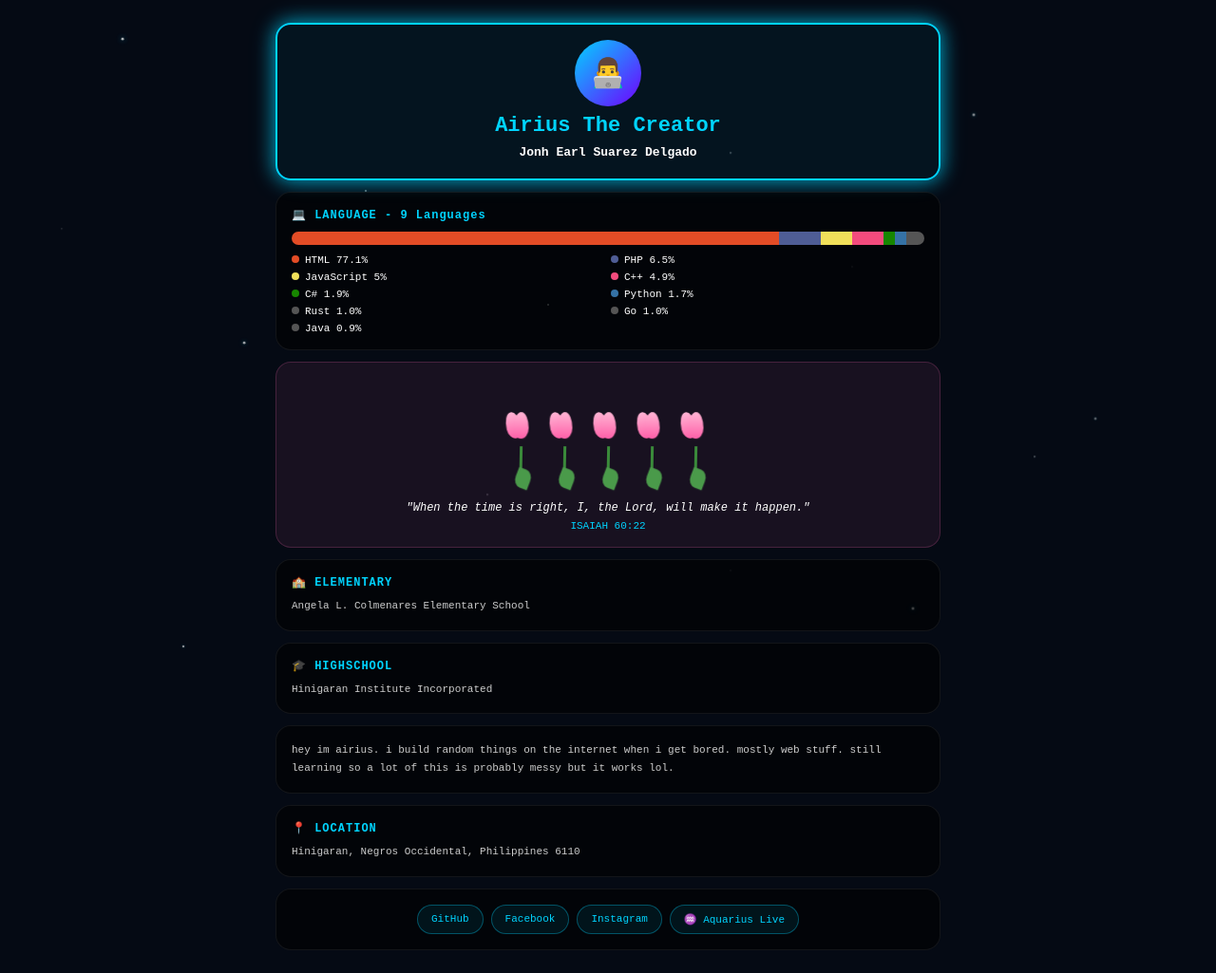
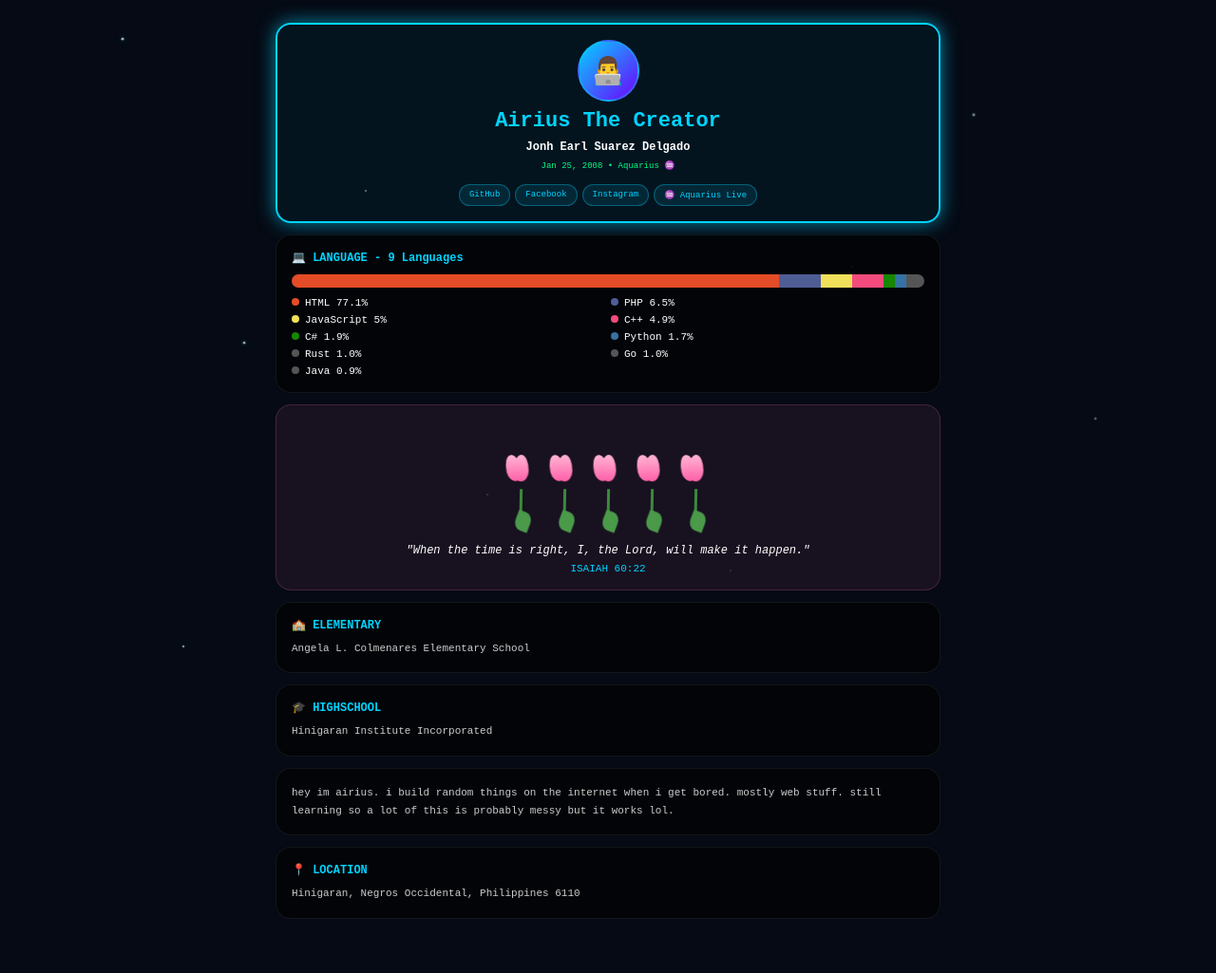
Before and after one commit to Airius-The-Creator/airius-the-creator, a website: page index.html in a window 1280 px wide. Shown: the whole page at 95% size. After the commit the page ends 992 px from the top, so only its background shows below. Drawn offline with Linux system fonts and the light colour scheme.

Commit message:
Refactor HTML structure and styles for better layout
Updated styles and added new elements to enhance layout and design.

```diff
--- a/index.html
+++ b/index.html
@@ -8,75 +8,54 @@
 *{margin:0;padding:0;box-sizing:border-box;font-family:monospace}
 body{background:#050a14;color:#fff;padding:12px;overflow-x:hidden;position:relative}
 .container{max-width:700px;margin:0 auto;position:relative;z-index:2}
-.card{margin:12px 0;padding:16px;background:#0009;border-radius:16px;border:1px solid #ffffff12;position:relative}
-.title{color:#00d4ff;font-size:12px;font-weight:bold;margin-bottom:8px;letter-spacing:1px}
+.card{margin:12px 0;padding:16px;background:#0009;border-radius:16px;border:1px solid #ffffff12}
+.title{color:#00d4ff;font-size:12px;font-weight:bold;margin-bottom:8px}
 .text{font-size:11px;line-height:1.7;color:#ccc}
 .dot{width:8px;height:8px;border-radius:50%;display:inline-block;margin-right:6px}
-.bar{display:flex;height:14px;border-radius:10px;overflow:hidden;margin:10px 0}
-.bar div{height:100%}
+.bar{display:flex;height:14px;border-radius:10px;overflow:hidden;margin:10px 0}.bar div{height:100%}
 .grid{display:grid;grid-template-columns:1fr 1fr;gap:6px;font-size:11px;text-align:left}
-.links{display:flex;flex-wrap:wrap;gap:8px;justify-content:center}
-.btn{padding:8px 14px;border-radius:20px;text-decoration:none;font-size:11px;border:1px solid #00d4ff55;color:#00d4ff;background:rgba(0,212,255,0.08)}
 .tulips{display:flex;justify-content:center;gap:10px;height:110px;align-items:flex-end;margin:10px 0}
 .tulip{display:flex;flex-direction:column;align-items:center;animation:sway 3s ease-in-out infinite}
 @keyframes sway{0%,100%{transform:rotate(-2deg)}50%{transform:rotate(2deg) translateY(-5px)}}
 .flower{width:36px;height:40px;position:relative}.petal{position:absolute;width:16px;height:28px;background:linear-gradient(180deg,#ffb5d4,#ff5fa8);border-radius:50% 50% 50% 50% / 60% 60% 40% 40%;top:0}.petal:nth-child(1){left:2px;transform:rotate(-15deg)}.petal:nth-child(2){left:10px;z-index:2}.petal:nth-child(3){left:18px;transform:rotate(15deg)}.stem{width:3px;height:40px;background:#3a8a3a;margin-top:-4px}.leaf{width:16px;height:20px;background:#4a9a4a;border-radius:0 50% 0 50%;margin-top:-16px;margin-left:6px;transform:rotate(20deg)}
-
-/* STARS NA TWINKLE TWINKLE */
 .stars{position:fixed;top:0;left:0;width:100%;height:100%;pointer-events:none;z-index:1}
 .star{position:absolute;width:2px;height:2px;background:#fff;border-radius:50%;animation:twinkle 2s infinite alternate}
 @keyframes twinkle{0%{opacity:0.2;transform:scale(0.8)}100%{opacity:1;transform:scale(1.5);box-shadow:0 0 6px #00d4ff}}
-.star:nth-child(1){top:5%;left:10%;animation-delay:0s}
-.star:nth-child(2){top:15%;left:80%;animation-delay:0.3s}
-.star:nth-child(3){top:25%;left:30%;animation-delay:0.6s}
-.star:nth-child(4){top:35%;left:70%;animation-delay:0.9s}
-.star:nth-child(5){top:10%;left:50%;animation-delay:1.2s}
-.star:nth-child(6){top:45%;left:20%;animation-delay:0.2s}
-.star:nth-child(7){top:55%;left:90%;animation-delay:0.5s}
-.star:nth-child(8){top:65%;left:40%;animation-delay:0.8s}
-.star:nth-child(9){top:75%;left:60%;animation-delay:1.1s}
-.star:nth-child(10){top:85%;left:15%;animation-delay:0.4s}
-.star:nth-child(11){top:20%;left:60%;animation-delay:0.7s}
-.star:nth-child(12){top:30%;left:5%;animation-delay:1s}
-.star:nth-child(13){top:80%;left:75%;animation-delay:0.1s}
-.star:nth-child(14){top:60%;left:85%;animation-delay:1.3s}
-.star:nth-child(15){top:40%;left:45%;animation-delay:0.6s}
+.star:nth-child(1){top:5%;left:10%}.star:nth-child(2){top:15%;left:80%;animation-delay:0.3s}.star:nth-child(3){top:25%;left:30%;animation-delay:0.6s}.star:nth-child(4){top:35%;left:70%;animation-delay:0.9s}.star:nth-child(5){top:10%;left:50%;animation-delay:1.2s}.star:nth-child(6){top:45%;left:20%;animation-delay:0.2s}.star:nth-child(7){top:55%;left:90%;animation-delay:0.5s}.star:nth-child(8){top:65%;left:40%;animation-delay:0.8s}.star:nth-child(9){top:75%;left:60%;animation-delay:1.1s}.star:nth-child(10){top:85%;left:15%;animation-delay:0.4s}
+.header-card{border:2px solid #00d4ff !important;animation:blinkBlue 1.5s infinite alternate;box-shadow:0 0 10px #00d4ff44;text-align:center}
+@keyframes blinkBlue{0%{border-color:#00d4ff44;box-shadow:0 0 5px #00d4ff22}100%{border-color:#00d4ff;box-shadow:0 0 20px #00d4ffaa}}
 
-/* BLUE SQUARE NA BLINK BLINK */
-.header-card{border:2px solid #00d4ff !important;animation:blinkBlue 1.5s infinite alternate;box-shadow:0 0 10px #00d4ff44}
-@keyframes blinkBlue{0%{border-color:#00d4ff44;box-shadow:0 0 5px #00d4ff22}100%{border-color:#00d4ff;box-shadow:0 0 20px #00d4ffaa, 0 0 30px #00d4ff55}}
+/* LINKS SA ILALIM NG NAME - PINALIIT PARA MAGKASYA */
+.links-under{display:flex;gap:5px;justify-content:center;flex-wrap:wrap;margin-top:10px}
+.mini-btn{padding:5px 10px;border-radius:15px;text-decoration:none;font-size:9px;border:1px solid #00d4ff55;color:#00d4ff;background:rgba(0,212,255,0.1);transition:0.2s}
+.mini-btn:hover{background:#00d4ff;color:#000;box-shadow:0 0 10px #00d4ff}
+.profile-center{width:65px;height:65px;background:linear-gradient(135deg,#00d4ff,#7000ff);border-radius:50%;margin:0 auto 8px;display:flex;align-items:center;justify-content:center;font-size:28px;border:2px solid #00d4ff55}
 </style>
 </head>
 <body>
-
-<!-- CONSTELLATION STARS NA TWINKLE -->
-<div class="stars">
-<div class="star"></div><div class="star"></div><div class="star"></div><div class="star"></div><div class="star"></div>
-<div class="star"></div><div class="star"></div><div class="star"></div><div class="star"></div><div class="star"></div>
-<div class="star"></div><div class="star"></div><div class="star"></div><div class="star"></div><div class="star"></div>
-</div>
+<div class="stars"><div class="star"></div><div class="star"></div><div class="star"></div><div class="star"></div><div class="star"></div><div class="star"></div><div class="star"></div><div class="star"></div><div class="star"></div><div class="star"></div></div>
 
 <div class="container">
 
-<!-- USIR NAME - TANGGAL MALIIT, FULL NAME NA MISMO -->
-<div class="card header-card" style="text-align:center;background:rgba(0,212,255,0.05)">
-<div style="width:70px;height:70px;background:linear-gradient(135deg,#00d4ff,#7000ff);border-radius:50%;margin:0 auto 8px;display:flex;align-items:center;justify-content:center;font-size:30px">👨‍💻</div>
+<!-- BALIK SA UNA - GITNA LAHAT -->
+<div class="card header-card" style="background:rgba(0,212,255,0.05)">
+<div class="profile-center">👨‍💻</div>
 <h1 style="color:#00d4ff;font-size:22px">Airius The Creator</h1>
-<p class="text" style="color:#fff;font-size:13px;margin-top:5px;font-weight:bold">Jonh Earl Suarez Delgado</p>
+<p class="text" style="color:#fff;font-size:12px;margin-top:5px;font-weight:bold">Jonh Earl Suarez Delgado</p>
+<p class="text" style="color:#00ff88;font-size:9px;margin-top:3px">Jan 25, 2008 • Aquarius ♒</p>
+
+<!-- LINKS SA ILALIM NG NAME - PINALIIT PARA MAGKASYA -->
+<div class="links-under">
+<a class="mini-btn" href="https://github.com/Airius-The-Creator" target="_blank">GitHub</a>
+<a class="mini-btn" href="https://www.facebook.com/jonhearl.suarezdelgado.2024" target="_blank">Facebook</a>
+<a class="mini-btn" href="https://www.instagram.com/" target="_blank">Instagram</a>
+<a class="mini-btn" href="./aquarius.html">♒ Aquarius Live</a>
+</div>
 </div>
 
-<!-- LANGUAGE -->
 <div class="card">
 <p class="title">💻 LANGUAGE - 9 Languages</p>
-<div class="bar">
-<div style="width:77.1%;background:#e34c26"></div>
-<div style="width:6.5%;background:#4F5D95"></div>
-<div style="width:5%;background:#f1e05a"></div>
-<div style="width:4.9%;background:#f34b7d"></div>
-<div style="width:1.9%;background:#178600"></div>
-<div style="width:1.7%;background:#3572A5"></div>
-<div style="width:2.9%;background:#555"></div>
-</div>
+<div class="bar"><div style="width:77.1%;background:#e34c26"></div><div style="width:6.5%;background:#4F5D95"></div><div style="width:5%;background:#f1e05a"></div><div style="width:4.9%;background:#f34b7d"></div><div style="width:1.9%;background:#178600"></div><div style="width:1.7%;background:#3572A5"></div><div style="width:2.9%;background:#555"></div></div>
 <div class="grid">
 <p><span class="dot" style="background:#e34c26"></span>HTML 77.1%</p>
 <p><span class="dot" style="background:#4F5D95"></span>PHP 6.5%</p>
@@ -90,51 +69,15 @@ body{background:#050a14;color:#fff;padding:12px;overflow-x:hidden;position:relat
 </div>
 </div>
 
-<!-- BIBLE VERSE - ILALIM NG LANGUAGE -->
 <div class="card" style="text-align:center;background:rgba(255,105,180,0.08);border:1px solid rgba(255,105,180,0.2)">
-<div class="tulips">
-<div class="tulip"><div class="flower"><div class="petal"></div><div class="petal"></div></div><div class="stem"></div><div class="leaf"></div></div>
-<div class="tulip"><div class="flower"><div class="petal"></div><div class="petal"></div></div><div class="stem"></div><div class="leaf"></div></div>
-<div class="tulip"><div class="flower"><div class="petal"></div><div class="petal"></div></div><div class="stem"></div><div class="leaf"></div></div>
-<div class="tulip"><div class="flower"><div class="petal"></div><div class="petal"></div></div><div class="stem"></div><div class="leaf"></div></div>
-<div class="tulip"><div class="flower"><div class="petal"></div><div class="petal"></div></div><div class="stem"></div><div class="leaf"></div></div>
-</div>
-<p style="font-size:12px;font-style:italic;color:#fff">"When the time is right, I, the Lord, will make it happen."</p>
-<p style="color:#00d4ff;font-size:11px;margin-top:6px">ISAIAH 60:22</p>
+<div class="tulips"><div class="tulip"><div class="flower"><div class="petal"></div><div class="petal"></div></div><div class="stem"></div><div class="leaf"></div></div><div class="tulip"><div class="flower"><div class="petal"></div><div class="petal"></div></div><div class="stem"></div><div class="leaf"></div></div><div class="tulip"><div class="flower"><div class="petal"></div><div class="petal"></div></div><div class="stem"></div><div class="leaf"></div></div><div class="tulip"><div class="flower"><div class="petal"></div><div class="petal"></div></div><div class="stem"></div><div class="leaf"></div></div><div class="tulip"><div class="flower"><div class="petal"></div><div class="petal"></div></div><div class="stem"></div><div class="leaf"></div></div></div>
+<p style="font-size:12px;font-style:italic">"When the time is right, I, the Lord, will make it happen."</p><p style="color:#00d4ff;font-size:11px;margin-top:6px">ISAIAH 60:22</p>
 </div>
 
-<!-- ELEMENTARY -->
-<div class="card">
-<p class="title">🏫 ELEMENTARY</p>
-<p class="text">Angela L. Colmenares Elementary School</p>
-</div>
-
-<!-- HIGHSCHOOL -->
-<div class="card">
-<p class="title">🎓 HIGHSCHOOL</p>
-<p class="text">Hinigaran Institute Incorporated</p>
-</div>
-
-<!-- BIO - WALANG NAME -->
-<div class="card">
-<p class="text">hey im airius. i build random things on the internet when i get bored. mostly web stuff. still learning so a lot of this is probably messy but it works lol.</p>
-</div>
-
-<!-- LOCATION -->
-<div class="card">
-<p class="title">📍 LOCATION</p>
-<p class="text">Hinigaran, Negros Occidental, Philippines 6110</p>
-</div>
-
-<!-- LINK -->
-<div class="card">
-<div class="links">
-<a class="btn" href="https://github.com/Airius-The-Creator" target="_blank">GitHub</a>
-<a class="btn" href="https://www.facebook.com/jonhearl.suarezdelgado.2024" target="_blank">Facebook</a>
-<a class="btn" href="https://www.instagram.com/" target="_blank">Instagram</a>
-<a class="btn" href="aquarius.html">♒ Aquarius Live</a>
-</div>
-</div>
+<div class="card"><p class="title">🏫 ELEMENTARY</p><p class="text">Angela L. Colmenares Elementary School</p></div>
+<div class="card"><p class="title">🎓 HIGHSCHOOL</p><p class="text">Hinigaran Institute Incorporated</p></div>
+<div class="card"><p class="text">hey im airius. i build random things on the internet when i get bored. mostly web stuff. still learning so a lot of this is probably messy but it works lol.</p></div>
+<div class="card"><p class="title">📍 LOCATION</p><p class="text">Hinigaran, Negros Occidental, Philippines 6110</p></div>
 
 </div>
 </body>
```
